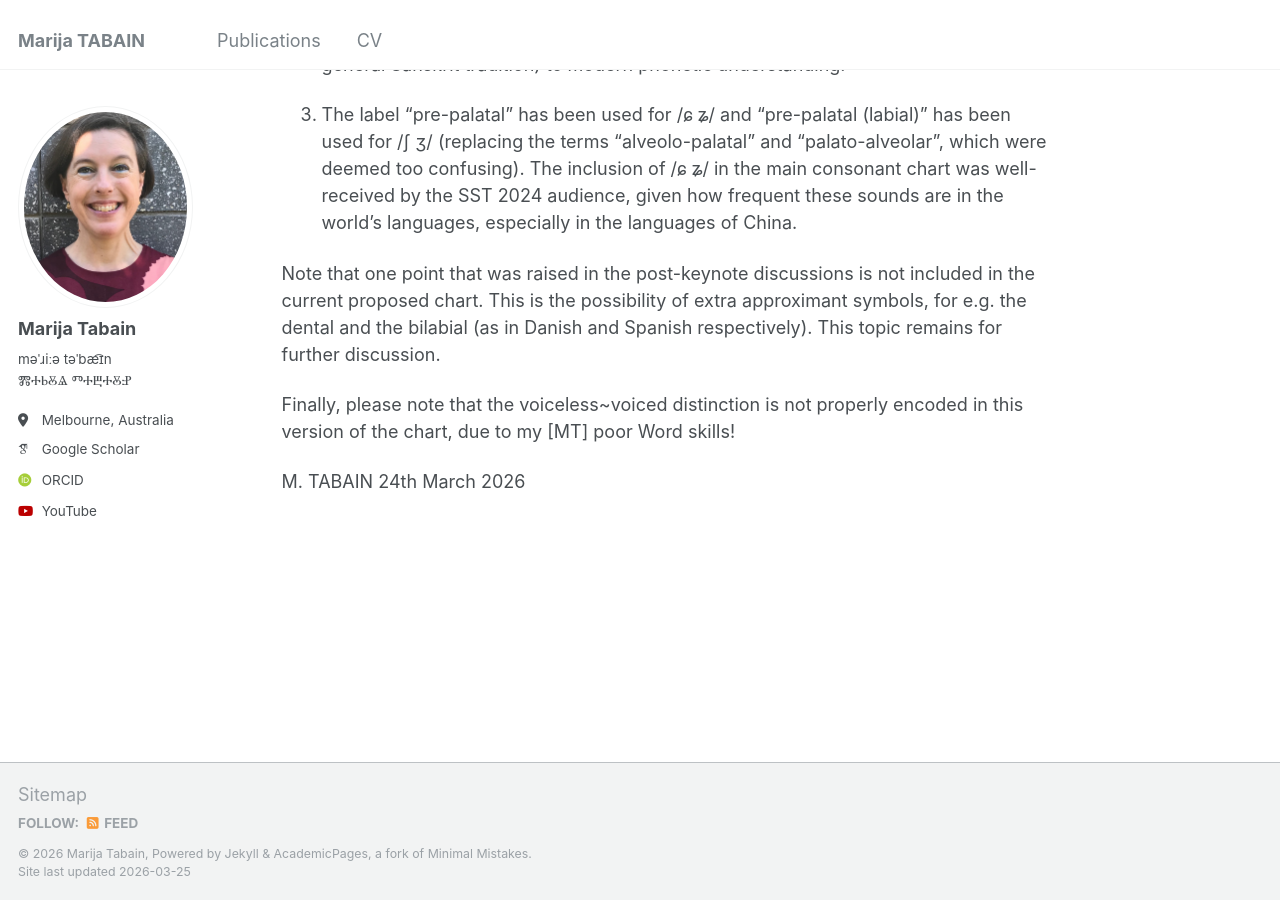
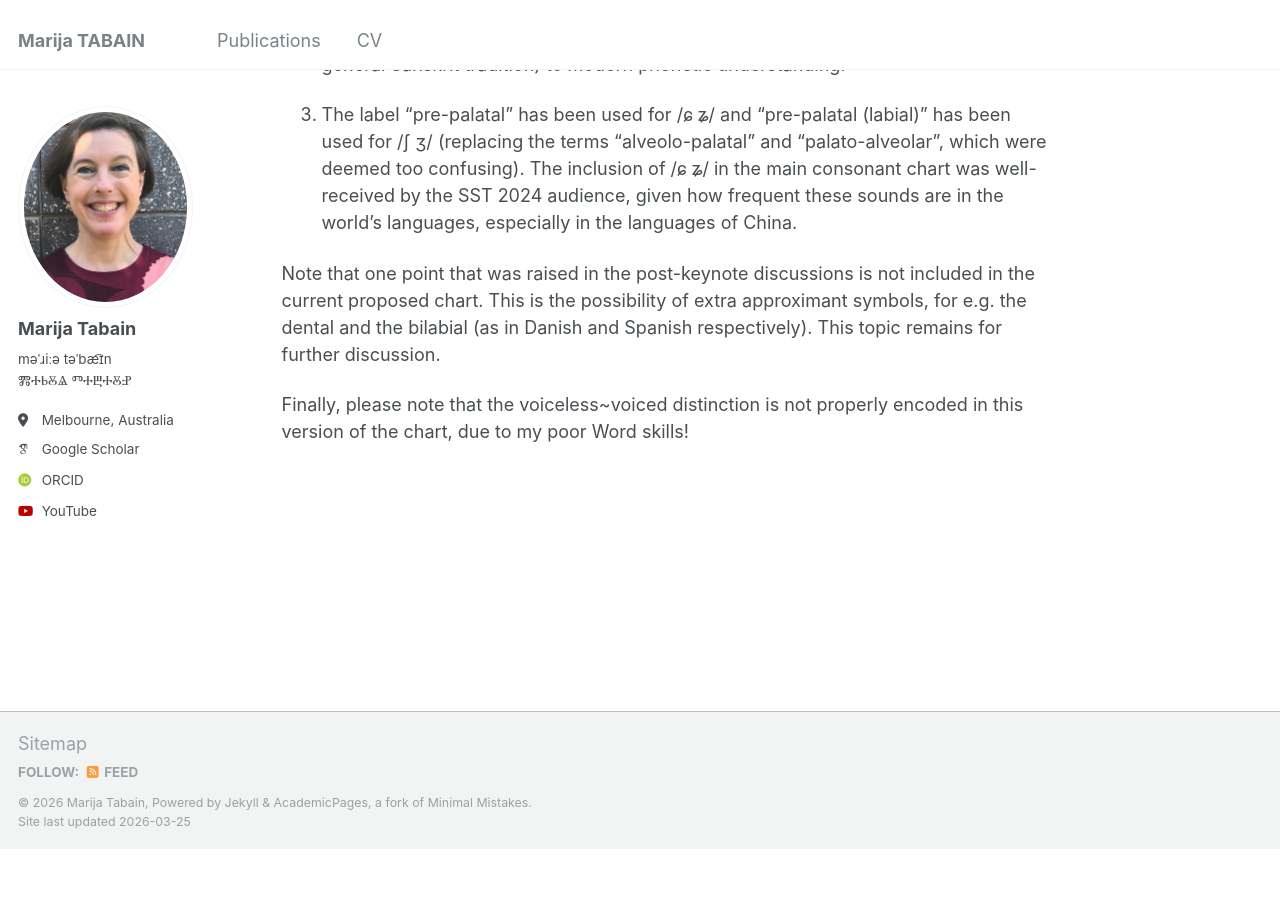
Before and after one commit to marijatabain/marijatabain.github.io, a Jekyll site: the page built from files/Revised-IPA-chart-notes.md, in a window 1280 px wide and 900 px high, scrolled down 929 px. Built offline with Jekyll 4.4.1, drawn with Linux system fonts in a browser that asks for light colours; some web fonts are replaced; our own code applies the rules of GitHub Pages for plain Markdown files; after the commit the page ends 1778 px from its top, so only the background shows below that.

Commit message:
Update Revised-IPA-chart-notes.md

```diff
--- a/files/Revised-IPA-chart-notes.md
+++ b/files/Revised-IPA-chart-notes.md
@@ -16,7 +16,4 @@ Following discussions at that conference, we subsequently modified the chart to
 
 Note that one point that was raised in the post-keynote discussions is not included in the current proposed chart. This is the possibility of extra approximant symbols, for e.g. the dental and the bilabial (as in Danish and Spanish respectively). This topic remains for further discussion.
 
-Finally, please note that the voiceless~voiced distinction is not properly encoded in this version of the chart, due to my [MT] poor Word skills!
-
-M. TABAIN
-24th March 2026
+Finally, please note that the voiceless~voiced distinction is not properly encoded in this version of the chart, due to my poor Word skills!
```
